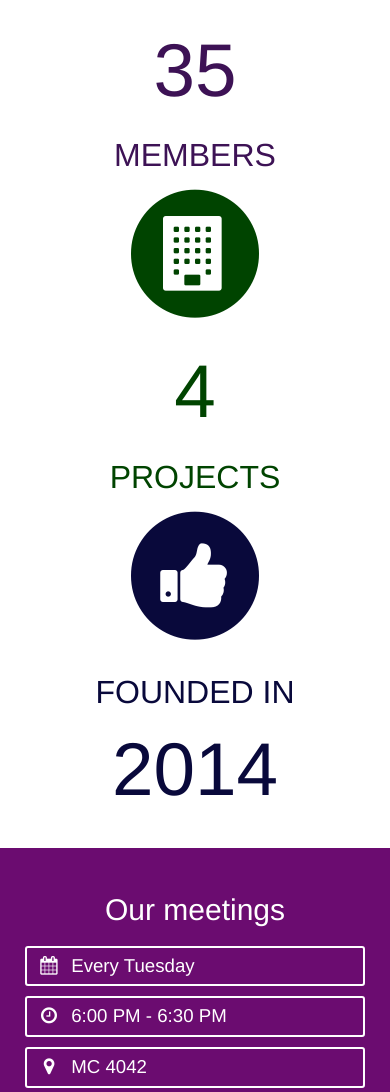
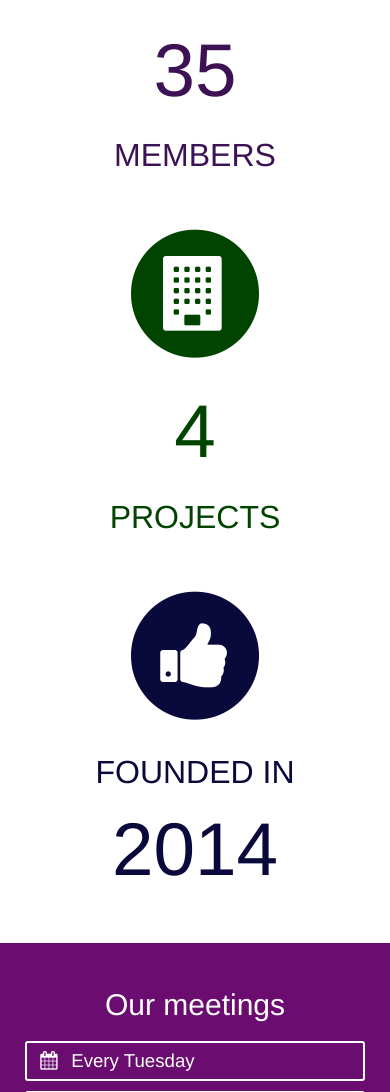
Before and after one commit to enactuswaterloo/website, a Django app: page / in a window 390 px wide. Shown: the part 1147-2239 px from the top of the page. Run offline with Django 3.2, Linux system fonts and the light colour scheme; some libraries are stand-ins or nearby versions.

Commit message:
Fixed padding for stats on mobile issue

```diff
--- a/main/static/home.css
+++ b/main/static/home.css
@@ -80,6 +80,7 @@ section#section-whatis-enactus {
 #section-stats {
 	text-align: center;
 	background-color: white;
+	padding-bottom: 0px;
 }
 
 #section-stats h2 {
@@ -117,14 +118,17 @@ section#section-whatis-enactus {
 
 #stat-1 {
 	color: #3D1255;
+	margin-bottom: 40px;
 }
 
 #stat-2 {
 	color: #004400;
+	margin-bottom: 40px;
 }
 
 #stat-3 {
 	color: #09093B;
+	margin-bottom: 40px;
 }
 
 #section-buttons {
```
